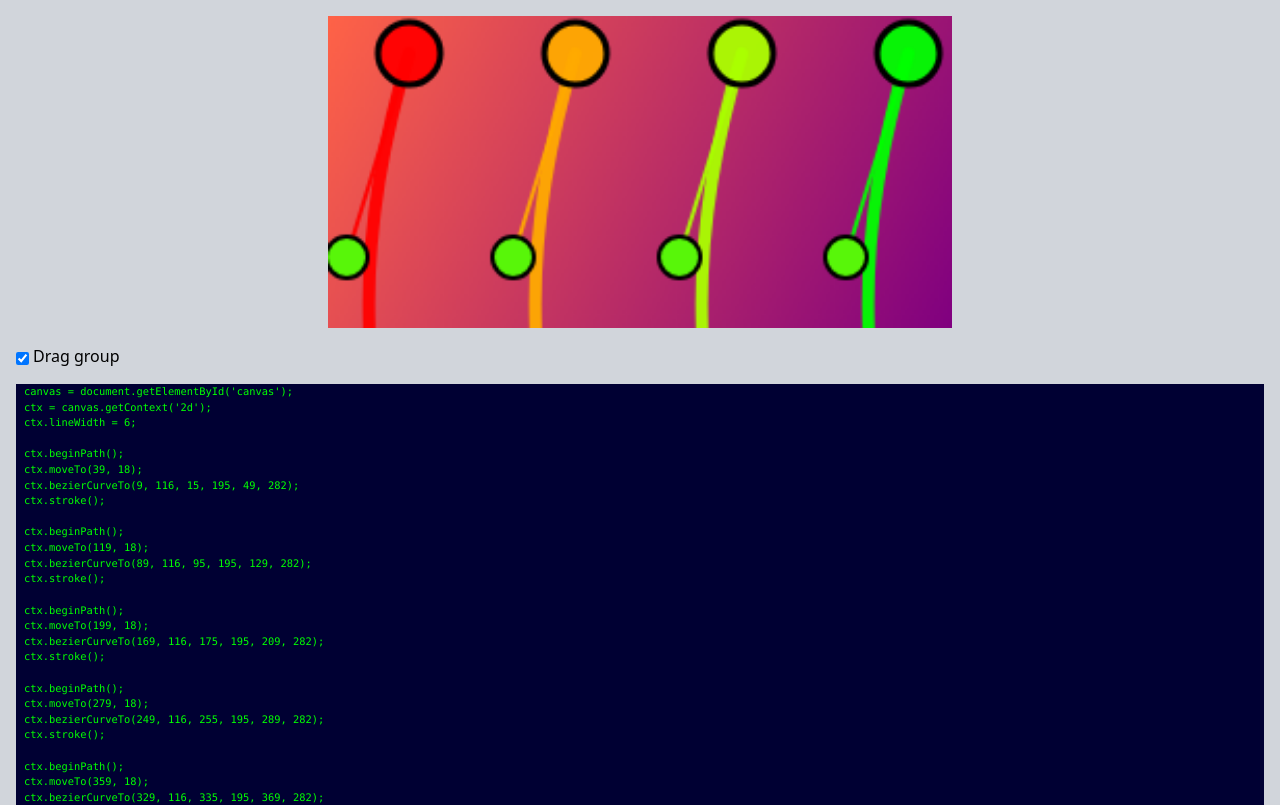
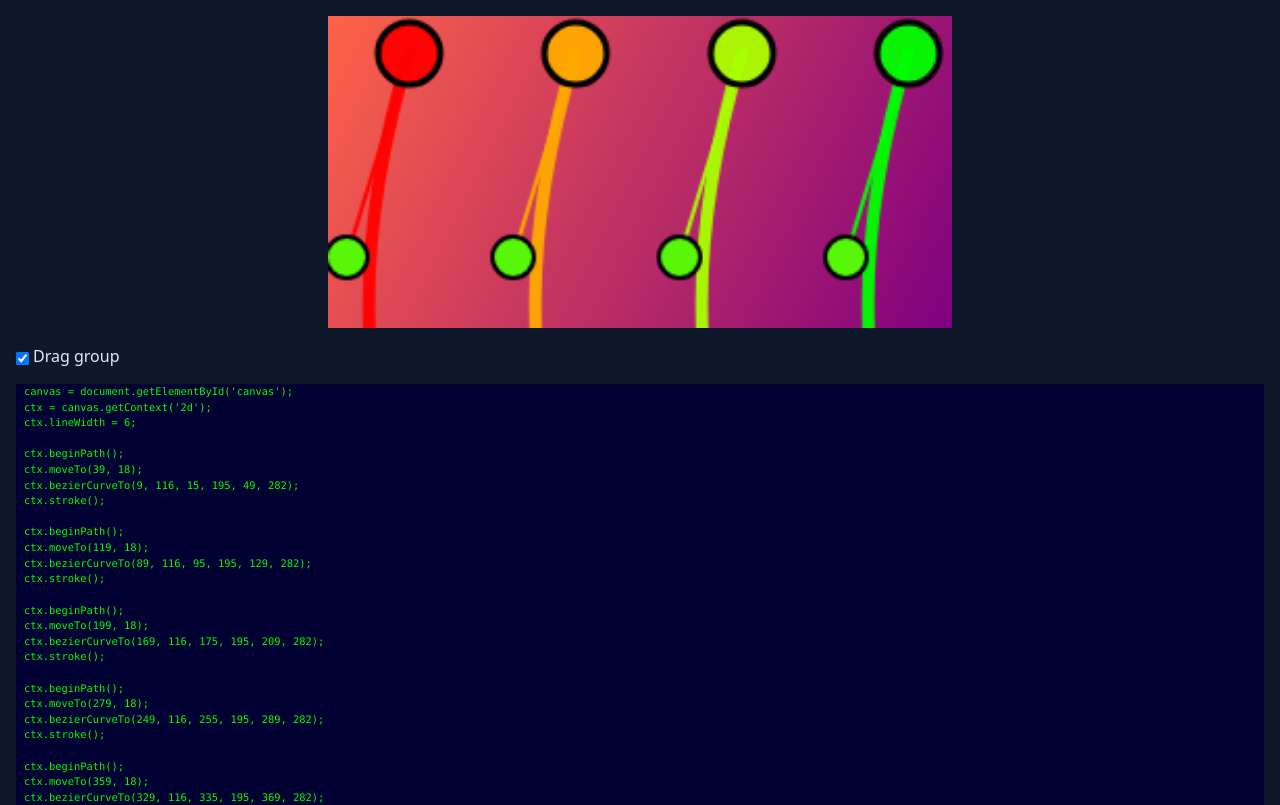
Before and after one commit to maxzz/quadratic-curves, a website built with Vite: page index.html in a window 1280 px wide. Shown: the top 805 px of the page. Built offline with nearby package versions, Linux system fonts and the light colour scheme.

Commit message:
WIP. app. add github deploy

```diff
--- a/index.html
+++ b/index.html
@@ -10,7 +10,7 @@
 </head>
 
 <body>
-    <div class="p-4 flex flex-col bg-gray-300 min-h-screen">
+    <div class="p-4 flex flex-col bg-slate-900 text-slate-200 min-h-screen">
         <div class="w-1/2 self-center">
             <canvas class="w-full h-full" id='canvas'></canvas>
             <!-- <canvas id='canvas' width="600" height="600" class="quadratic"></canvas> -->
--- a/package.json
+++ b/package.json
@@ -4,7 +4,9 @@
   "scripts": {
     "dev": "vite",
     "build": "tsc && vite build",
-    "serve": "vite preview"
+    "serve": "vite preview",
+    "predeploy": "yarn build",
+    "deploy": "gh-pages -d dist"
   },
   "devDependencies": {
     "@tailwindcss/jit": "^0.1.18",
```
